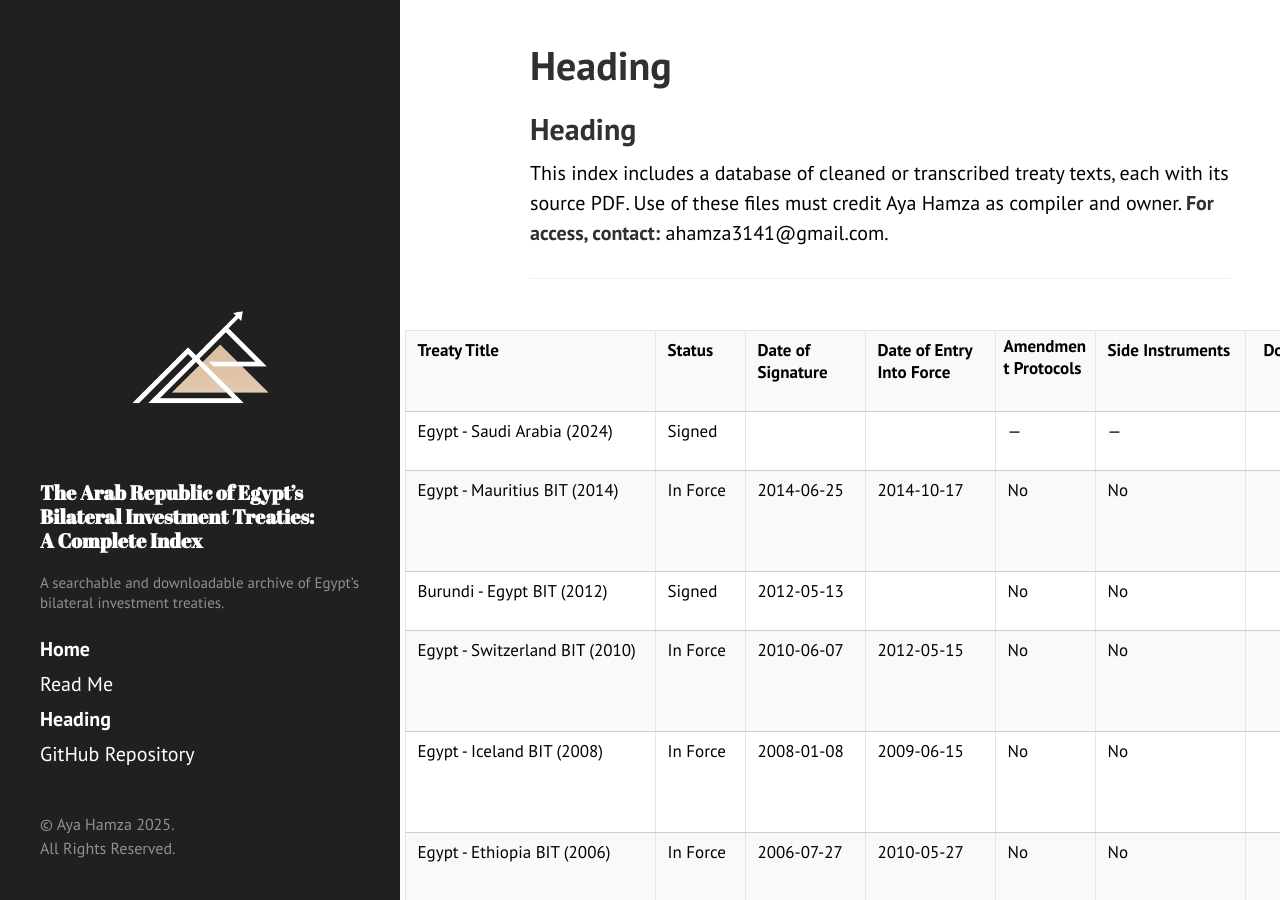
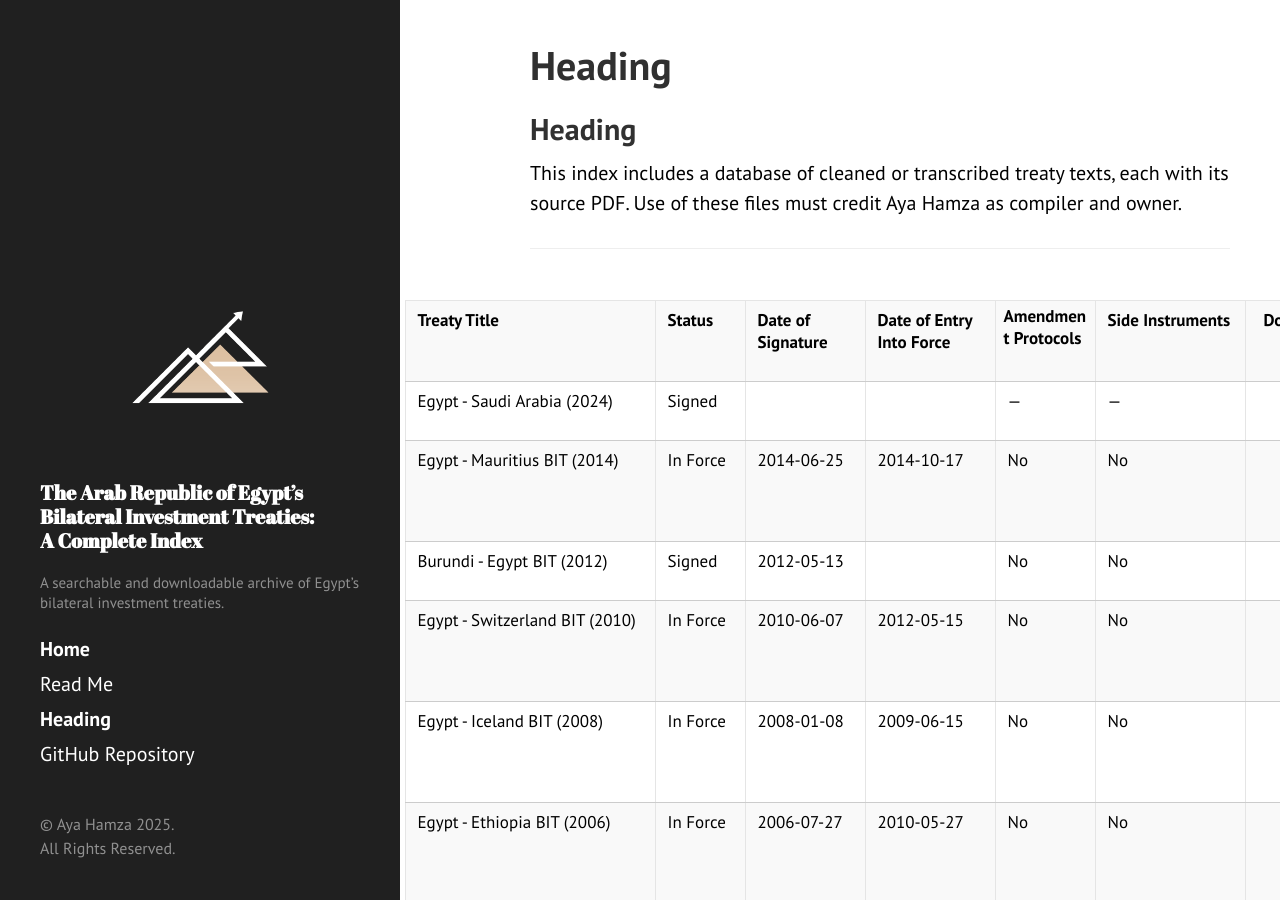
Before and after one commit to ayahamza1/MENABITs, a Jekyll site: the page built from index.md, in a window 1280 px wide and 900 px high. Built offline with Jekyll 4.4.1, drawn with Linux system fonts in a browser that asks for light colours; our own code applies the rules of GitHub Pages for plain Markdown files.

Commit message:
Update index.md

```diff
--- a/index.md
+++ b/index.md
@@ -1,6 +1,6 @@
 ## Heading
 
-This index includes a database of cleaned or transcribed treaty texts, each with its source PDF. Use of these files must credit Aya Hamza as compiler and owner. **For access, contact:** ahamza3141@gmail.com.
+This index includes a database of cleaned or transcribed treaty texts, each with its source PDF. Use of these files must credit Aya Hamza as compiler and owner.
 
 ---
 
```
